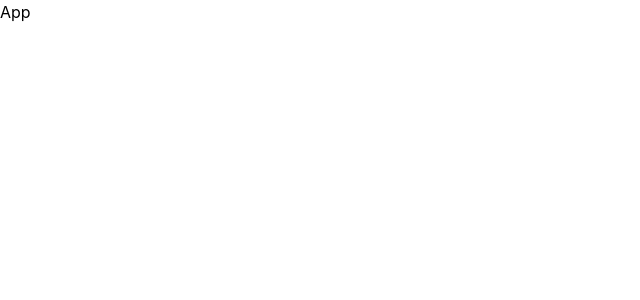
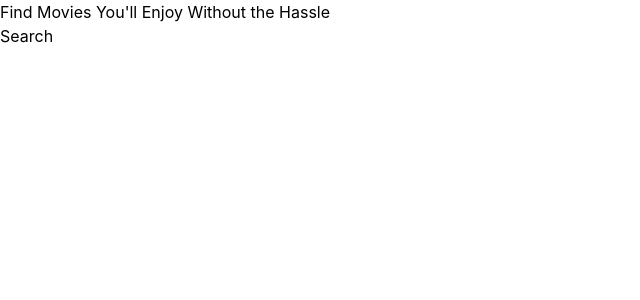
Before and after one commit to Bereket-Ketema/Movie-app, a React (Vite) app: page / in a window 1280 px wide. Shown: the top 300 px of the page, without its empty margins (0-640 px from the left). Built offline with nearby package versions, Linux system fonts and the light colour scheme.

Commit message:
the tailwind in the main app have been adde

```diff
--- a/src/App.jsx
+++ b/src/App.jsx
@@ -1,7 +1,19 @@
 import React from 'react'
 
-export default function App() {
+const App = () => {
   return (
-    <div>App</div>
+    <main>
+      <div className="pattern"/>
+
+      <div className='wrapper'>
+        <header>
+          <h1>Find <span className='text-gradient'>Movies</span> You'll Enjoy Without the Hassle</h1>
+        </header>
+
+        <p>Search</p>
+      </div>
+    </main>
   )
 }
+
+export default App
```
